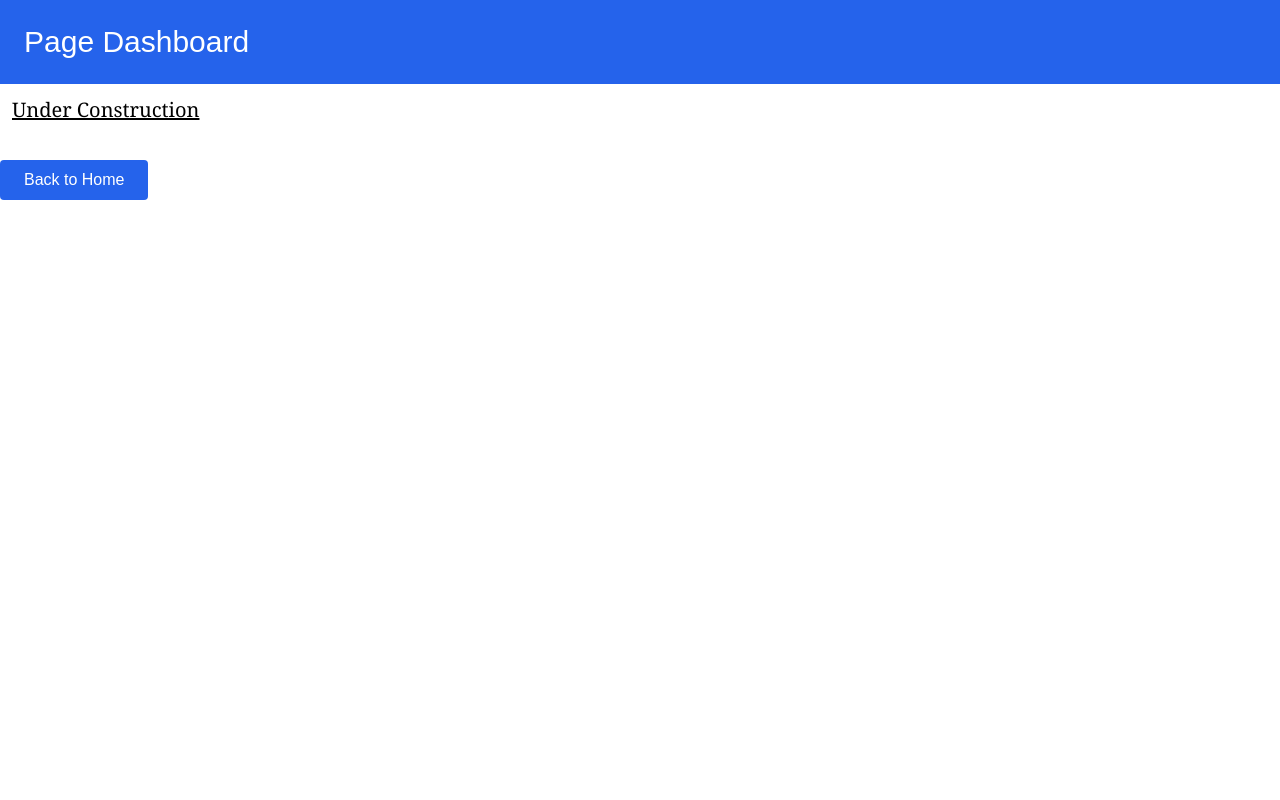
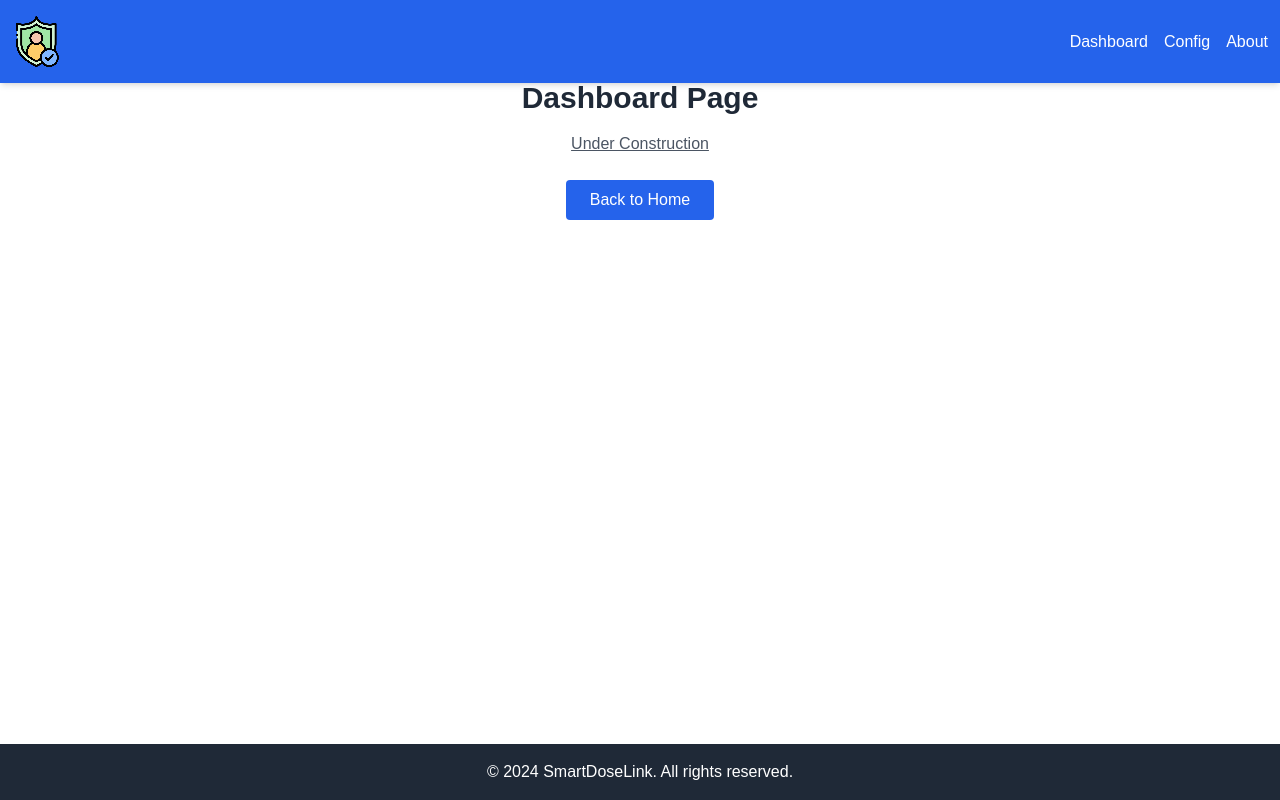
Before and after one commit to slametsampon/SmartDoseLink, a website with bundled scripts: page pages/dashboard/index.html in a window 1280 px wide. Built offline with nearby package versions, Linux system fonts and the light colour scheme; files whose address does not match are found by name.

Commit message:
update skeleton pages

```diff
--- /dev/null
+++ b/components/dashboardContent.js
@@ -0,0 +1,15 @@
+export default function DashboardContent() {
+  const main = document.createElement('main');
+  main.className = 'flex-1 container mx-auto p-8 text-center pt-20';
+
+  main.innerHTML = `
+    <h2 class="text-3xl font-bold text-gray-800">Dashboard Page</h2>
+    <p class="text-gray-600 mt-4 underline">
+      Under Construction
+    </p>
+    <button class="mt-6 px-6 py-2 bg-blue-600 text-white rounded hover:bg-blue-700">
+      <a href="/SmartDoseLink" class="hover:text-gray-200">Back to Home</a>
+    </button>
+  `;
+  return main;
+}
--- a/components/navbar.js
+++ b/components/navbar.js
@@ -1,10 +1,10 @@
 export default function Navbar() {
   const navbar = document.createElement('nav');
   navbar.className =
-    'bg-blue-600 text-white py-4 px-3 shadow-md fixed top-0 left-0 w-full z-10';
+    'bg-blue-600 text-white py-4 shadow-md fixed top-0 left-0 w-full z-10';
 
   navbar.innerHTML = `
-    <div class="container mx-auto flex justify-between items-center">
+    <div class="container px-3 flex justify-between items-center">
       <a href="/SmartDoseLink">
         <img src="/SmartDoseLink/public/images/private51x51.png" alt="SmartDoseLink">
       </a>
--- a/pages/about/index.html
+++ b/pages/about/index.html
@@ -12,12 +12,10 @@
     <link href="../../styles/output.css" rel="stylesheet" />
   </head>
   <body>
-    <h1 class="text-3xl p-6 bg-blue-600 text-white">Page About</h1>
-    <div class="text-xl font-serif p-3 underline">Under Construction</div>
-    <button
-      class="mt-6 px-6 py-2 bg-blue-600 text-white rounded hover:bg-blue-700"
-    >
-      <a href="/SmartDoseLink" class="hover:text-gray-200">Back to Home</a>
-    </button>
+    <!-- Root Element -->
+    <div id="app" class="flex flex-col min-h-screen"></div>
+
+    <!-- JavaScript Files -->
+    <script type="module" src="./about.js"></script>
   </body>
 </html>
--- /dev/null
+++ b/pages/dashboard/dashboard.js
@@ -0,0 +1,18 @@
+import Navbar from '../../components/navbar.js';
+import Footer from '../../components/footer.js';
+import DashboardContent from '../../components/dashboardContent.js';
+
+function App() {
+  const app = document.getElementById('app');
+
+  // Buat dan tambahkan komponen
+  const navbar = Navbar();
+  const dashboardContent = DashboardContent();
+  const footer = Footer();
+
+  app.appendChild(navbar);
+  app.appendChild(dashboardContent);
+  app.appendChild(footer);
+}
+
+document.addEventListener('DOMContentLoaded', App);
--- a/pages/dashboard/index.html
+++ b/pages/dashboard/index.html
@@ -3,7 +3,7 @@
   <head>
     <meta charset="UTF-8" />
     <meta name="viewport" content="width=device-width, initial-scale=1.0" />
-    <title>SmartDoseLink:About</title>
+    <title>SmartDoseLink:Dashboard</title>
     <link
       rel="icon"
       type="image/x-icon"
@@ -12,12 +12,10 @@
     <link href="../../styles/output.css" rel="stylesheet" />
   </head>
   <body>
-    <h1 class="text-3xl p-6 bg-blue-600 text-white">Page Dashboard</h1>
-    <div class="text-xl font-serif p-3 underline">Under Construction</div>
-    <button
-      class="mt-6 px-6 py-2 bg-blue-600 text-white rounded hover:bg-blue-700"
-    >
-      <a href="/SmartDoseLink" class="hover:text-gray-200">Back to Home</a>
-    </button>
+    <!-- Root Element -->
+    <div id="app" class="flex flex-col min-h-screen"></div>
+
+    <!-- JavaScript Files -->
+    <script type="module" src="./dashboard.js"></script>
   </body>
 </html>
```
Also changed, not shown: components/aboutContent.js (added, +15 -0 lines), components/configContent.js (added, +15 -0 lines), pages/about/about.js (added, +18 -0 lines), pages/config/config.js (added, +18 -0 lines), pages/config/index.html (+5 -7 lines).
